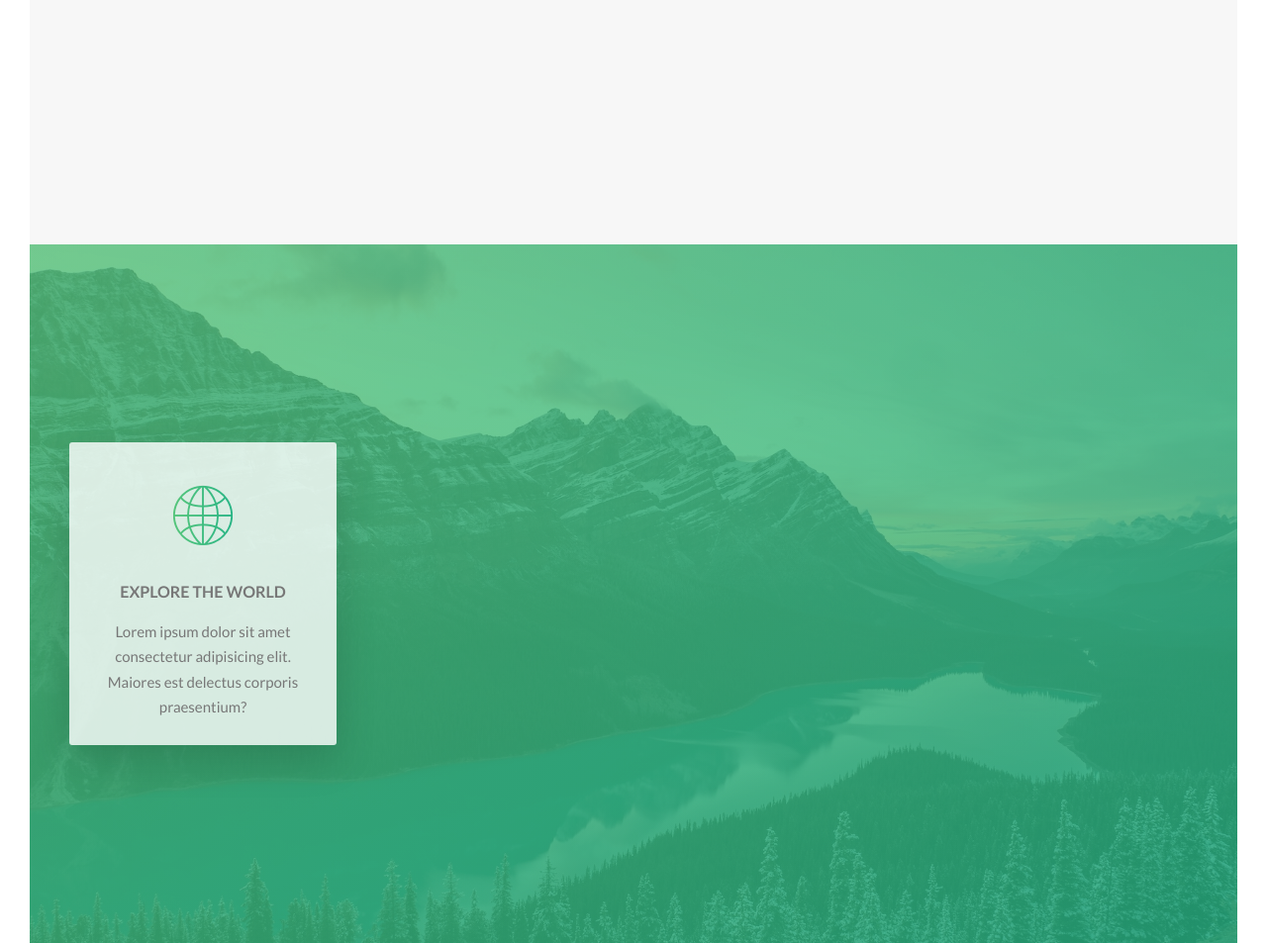
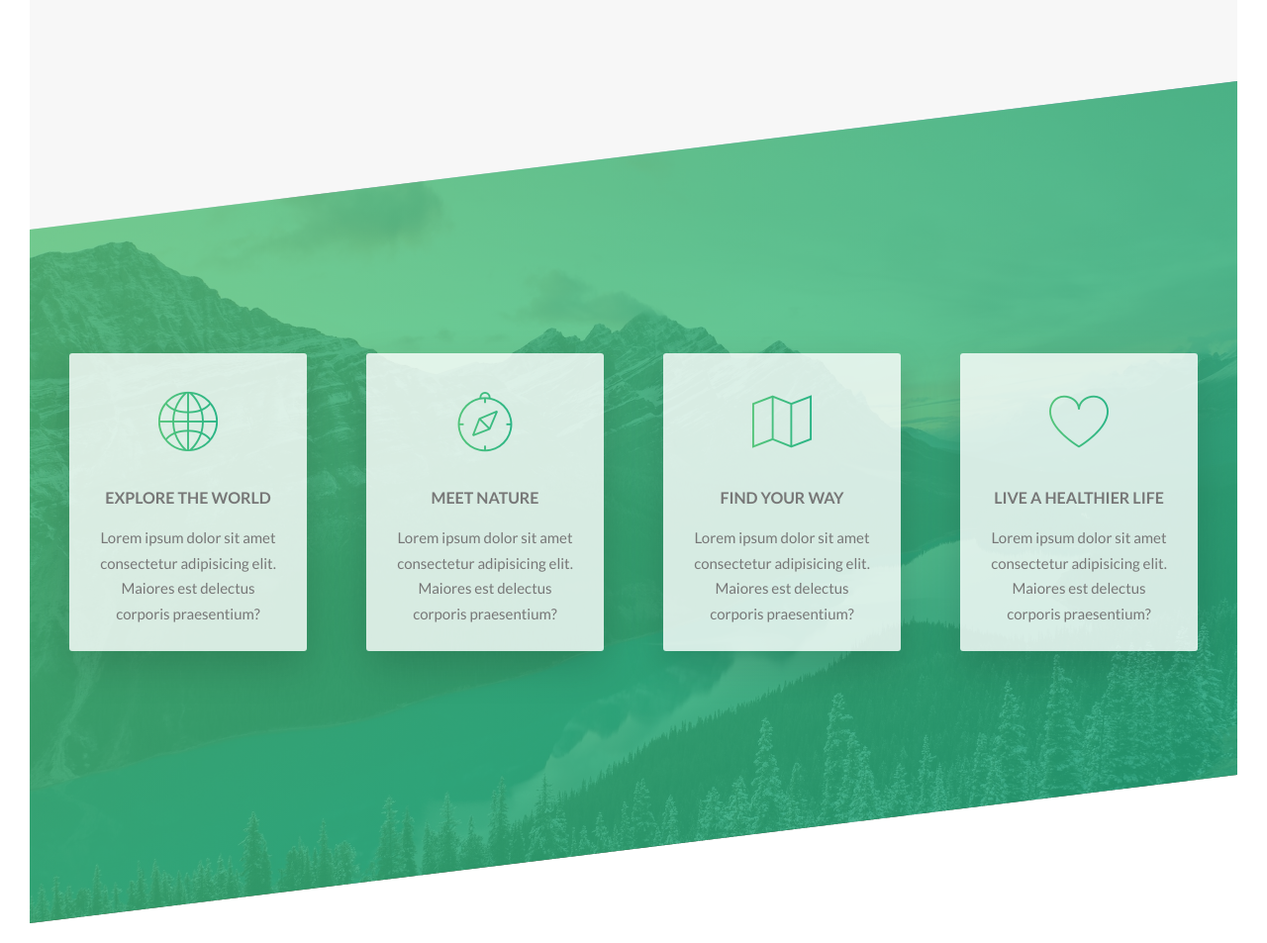
Before and after one commit to peterDijk/advanced-css-course, a website: page index.html in a window 1280 px wide. Shown: the part 1523-2476 px from the top of the page at 99% size. Drawn offline with Linux system fonts and the light colour scheme.

Commit message:
features section

```diff
--- a/index.html
+++ b/index.html
@@ -64,6 +64,33 @@
             <div class="feature-box">
                 <i class="feature-box__icon icon-basic-world"></i>
                 <h3 class="heading-tertiary u-margin-bottom-small">Explore the world</h3>
+                <p class="feature-box__text">
+                  Lorem ipsum dolor sit amet consectetur adipisicing elit. Maiores est delectus corporis praesentium?
+                </p>
+            </div>
+          </div>
+          <div class="col-1-of-4">
+            <div class="feature-box">
+                <i class="feature-box__icon icon-basic-compass"></i>
+                <h3 class="heading-tertiary u-margin-bottom-small">Meet nature</h3>
+                <p class="feature-box__text">
+                  Lorem ipsum dolor sit amet consectetur adipisicing elit. Maiores est delectus corporis praesentium?
+                </p>
+            </div>
+          </div>
+          <div class="col-1-of-4">
+            <div class="feature-box">
+                <i class="feature-box__icon icon-basic-map"></i>
+                <h3 class="heading-tertiary u-margin-bottom-small">Find your way</h3>
+                <p class="feature-box__text">
+                  Lorem ipsum dolor sit amet consectetur adipisicing elit. Maiores est delectus corporis praesentium?
+                </p>
+            </div>
+          </div>
+          <div class="col-1-of-4">
+            <div class="feature-box">
+                <i class="feature-box__icon icon-basic-heart"></i>
+                <h3 class="heading-tertiary u-margin-bottom-small">Live a healthier life</h3>
                 <p class="feature-box__text">
                   Lorem ipsum dolor sit amet consectetur adipisicing elit. Maiores est delectus corporis praesentium?
                 </p>
--- a/sass/abstracts/_variables.scss
+++ b/sass/abstracts/_variables.scss
@@ -15,4 +15,4 @@ $default-font-size: 1.6rem;
 // GRID
 $grid-width: 114rem;
 $gutter-vertical: 8rem;
-$gutter-horizontal: 2rem;
+$gutter-horizontal: 6rem;
--- a/sass/components/_feature-box.scss
+++ b/sass/components/_feature-box.scss
@@ -5,10 +5,13 @@
   text-align: center;
   border-radius: .3rem;
   box-shadow: 0 1.5rem 4rem rgba($color-black, .15);
+  transition: transform .3s;
+
+
 
   &__icon {
     font-size: 6rem;
-    margin: .5rem;
+    margin-bottom: .5rem;
     display: inline-block;
     background-image: linear-gradient(to right, $color-primary-light, $color-primary-dark);
     -webkit-background-clip: text;
@@ -16,6 +19,10 @@
     color: transparent;
   }
 
+  &:hover {
+    transform: translateY(-1.5rem) scale(1.03);
+  }
+
   &__text {
 
   }
--- a/sass/pages/_home.scss
+++ b/sass/pages/_home.scss
@@ -6,6 +6,8 @@
 }
 
 .section-features {
+  margin-top: -9rem;
+
   padding: 20rem 0;
   background-image: linear-gradient(
     to right bottom,
@@ -13,4 +15,10 @@
     rgba($color-primary-dark, 0.8)),
     url(../img/nat-4.jpg);
     background-size: cover;
+
+  transform: skewY(-7deg);
+
+  & > * {
+    transform: skewY(7deg);
+  }
 }
```
Also changed, not shown: css/style.css.
